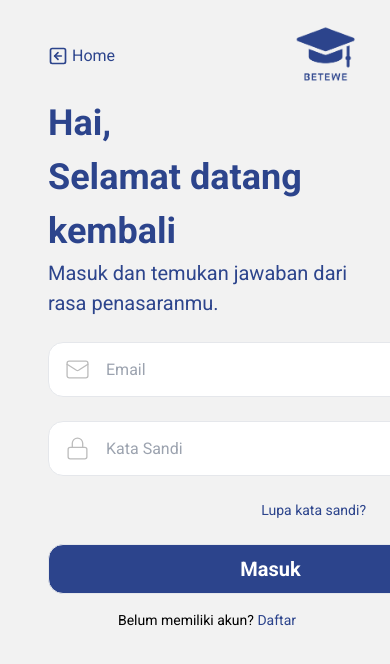
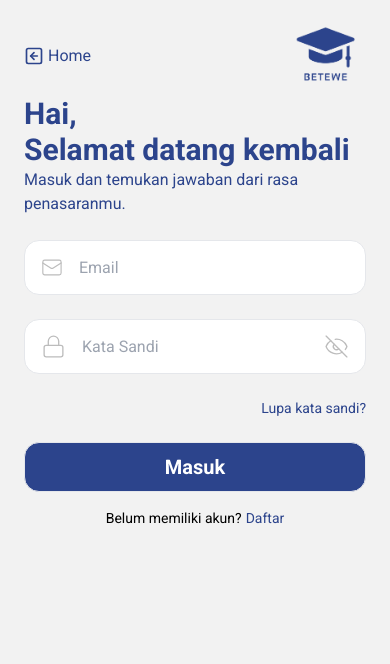
Before and after one commit to DwkLoki/betewe, a React (Vite) app: page /login in a window 390 px wide. Shown: the top 664 px of the page. Built offline with nearby package versions, Linux system fonts and the light colour scheme.

Commit message:
tambah desain responsive halaman login

```diff
--- a/src/routes/Login.jsx
+++ b/src/routes/Login.jsx
@@ -127,7 +127,7 @@ export default function Login() {
             <div className='lg:block hidden w-1/2 h-full'>
                 <img src={registerPoster} className='object-cover h-full w-full' alt="Register Page Poster" />
             </div>
-            <div className='lg:w-1/2 w-full h-full py-4 pl-12 pr-6 overflow-auto'>
+            <div className='lg:w-1/2 w-full h-full py-4 md:pl-12 pl-6 pr-6 overflow-auto'>
                 <div className='flex justify-between'>
                     <Link to='/' className='flex items-center space-x-1'>
                         <SquareArrowLeft color='#2C448C' size={20} />
@@ -138,14 +138,14 @@ export default function Login() {
                     </Link>
                 </div>
 
-                <h1 className='text-[2.25rem] font-bold'>Hai,</h1>
-                <h1 className='text-[2.25rem] font-bold'>Selamat datang kembali</h1>
-                <p className='text-[1.25rem] mb-6'>Masuk dan temukan jawaban dari rasa penasaranmu.</p>
+                <h1 className='md:text-[2.25rem] text-3xl font-bold lg:text-start md:text-center'>Hai,</h1>
+                <h1 className='md:text-[2.25rem] text-3xl font-bold lg:text-start md:text-center'>Selamat datang kembali</h1>
+                <p className='md:text-[1.25rem] mb-6 lg:text-start md:text-center'>Masuk dan temukan jawaban dari rasa penasaranmu.</p>
 
-                <form className='flex flex-col space-y-6'>
+                <form className='flex flex-col lg:items-start items-center space-y-6 w-full'>
                     {/* input email */}
-                    <div>
-                        <div className={`flex w-[445px] h-[55px] border rounded-[15px] items-center p-[1rem] bg-white ${touchedFields.email && !validEmail ? 'border-[#C90000]' : 'border'} focus-within:border-[#2C448C]`}>
+                    <div className='md:w-[445px] w-full'>
+                        <div className={`flex h-[55px] border rounded-[15px] items-center p-4 bg-white ${touchedFields.email && !validEmail ? 'border-[#C90000]' : 'border'} focus-within:border-[#2C448C]`}>
                             <Mail className='mr-4 text-[#BCBCBC]' strokeWidth={1.25} size={25} />
                             <input
                                 type="email"
@@ -154,7 +154,7 @@ export default function Login() {
                                 value={loginData.email}
                                 onChange={handleChange}
                                 onBlur={handleBlur}
-                                className='w-[329px] focus:outline-none'
+                                className='md:w-[329px] w-full focus:outline-none'
                             />
                         </div>
                         {touchedFields.email && (
@@ -177,8 +177,8 @@ export default function Login() {
                     </div>
 
                     {/* input password */}
-                    <div>
-                        <div className={`flex justify-between w-[445px] h-[55px] border rounded-[15px] items-center px-4 bg-white ${touchedFields.password && isPasswordEmpty ? 'border-[#C90000]' : 'border'} focus-within:border-[#2C448C]`}>
+                    <div className='md:w-[445px] w-full'>
+                        <div className={`flex h-[55px] justify-between border rounded-[15px] items-center p-4 bg-white ${touchedFields.password && isPasswordEmpty ? 'border-[#C90000]' : 'border'} focus-within:border-[#2C448C]`}>
                             <Lock className='text-[#BCBCBC]' strokeWidth={1.25} size={25} />
 
                             <input
@@ -188,7 +188,7 @@ export default function Login() {
                                 value={loginData.password}
                                 onChange={handleChange}
                                 onBlur={handleBlur}
-                                className='flex-1 text-blue-900 mx-4 focus:outline-none text-gray-700'
+                                className='flex-1 text-blue-900 mx-4 focus:outline-none'
                             />
 
                             <button type='button' onClick={() => setShowPassword(prev => !prev)}>
@@ -211,7 +211,7 @@ export default function Login() {
                         )}
                     </div>
 
-                    <p className="text-sm mt-4 text-end max-w-[445px]">
+                    <p className="inline-flex justify-end text-sm mt-4 md:w-[445px] w-full">
                         <Link to="#" className="text-[#2C448C]">
                             Lupa kata sandi?
                         </Link>
@@ -220,7 +220,7 @@ export default function Login() {
                     <button
                         onClick={handleSubmit}
                         className={`
-                            flex items-center justify-center space-x-4 text-xl w-[445px] h-[50px] border rounded-[15px] font-bold text-white
+                            flex items-center justify-center space-x-4 text-xl md:w-[445px] w-full h-[50px] border rounded-[15px] font-bold text-white
                             ${isLoading ? 'bg-[#2C448C] opacity-50 cursor-not-allowed' : 'bg-[#2C448C]'}
                         `}
                     >
@@ -234,8 +234,8 @@ export default function Login() {
                 </form>
 
                 {/* login jika sudah punya akun */}
-                <p className="text-sm text-black mt-4 text-center max-w-[445px]">
-                    Belum memiliki akun?{' '}
+                <p className="inline-flex gap-1 text-sm text-black mt-4 justify-center lg:w-[445px] w-full">
+                    Belum memiliki akun?
                     <Link to="/register" className="text-[#2C448C]">
                         Daftar
                     </Link>
```
